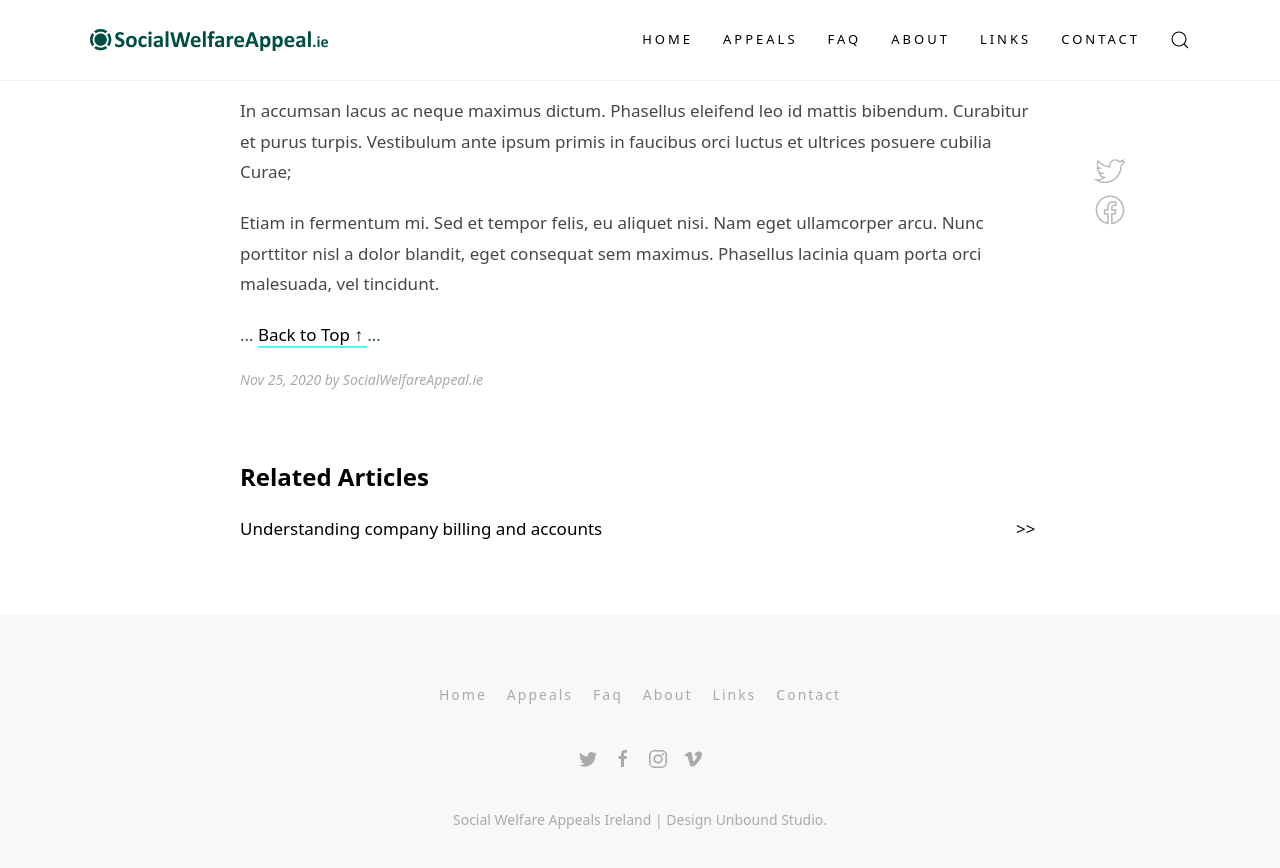
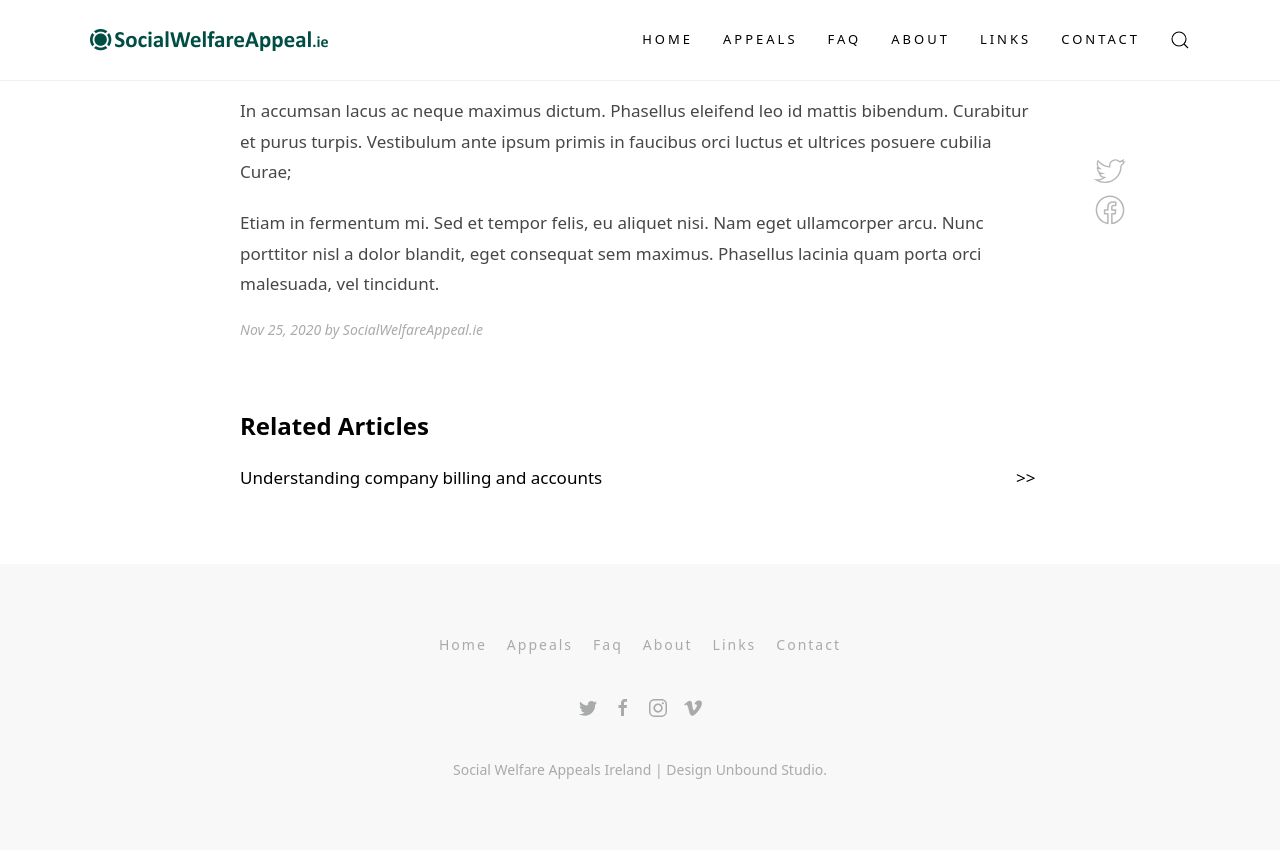
Before and after one commit to robbertl/socialwelfareappeal, a Jekyll site: the page built from _posts/2020-11-25-post.md, in a window 1280 px wide and 900 px high, scrolled down 2012 px. Shown: the top 868 px of the window. Built offline with Jekyll 4.4.1, drawn with Linux system fonts in a browser that asks for light colours.

Commit message:
Update 2020-11-25-post.md

```diff
--- a/_posts/2020-11-25-post.md
+++ b/_posts/2020-11-25-post.md
@@ -44,9 +44,3 @@ Cras at dolor eget urna varius faucibus tempus in elit. Cras a dui imperdiet, te
 In accumsan lacus ac neque maximus dictum. Phasellus eleifend leo id mattis bibendum. Curabitur et purus turpis. Vestibulum ante ipsum primis in faucibus orci luctus et ultrices posuere cubilia Curae;
 
 Etiam in fermentum mi. Sed et tempor felis, eu aliquet nisi. Nam eget ullamcorper arcu. Nunc porttitor nisl a dolor blandit, eget consequat sem maximus. Phasellus lacinia quam porta orci malesuada, vel tincidunt.
-
-...
-<a href="#page-title" class="back-to-top">
-  Back to Top &uarr;
-</a>
-...
```
